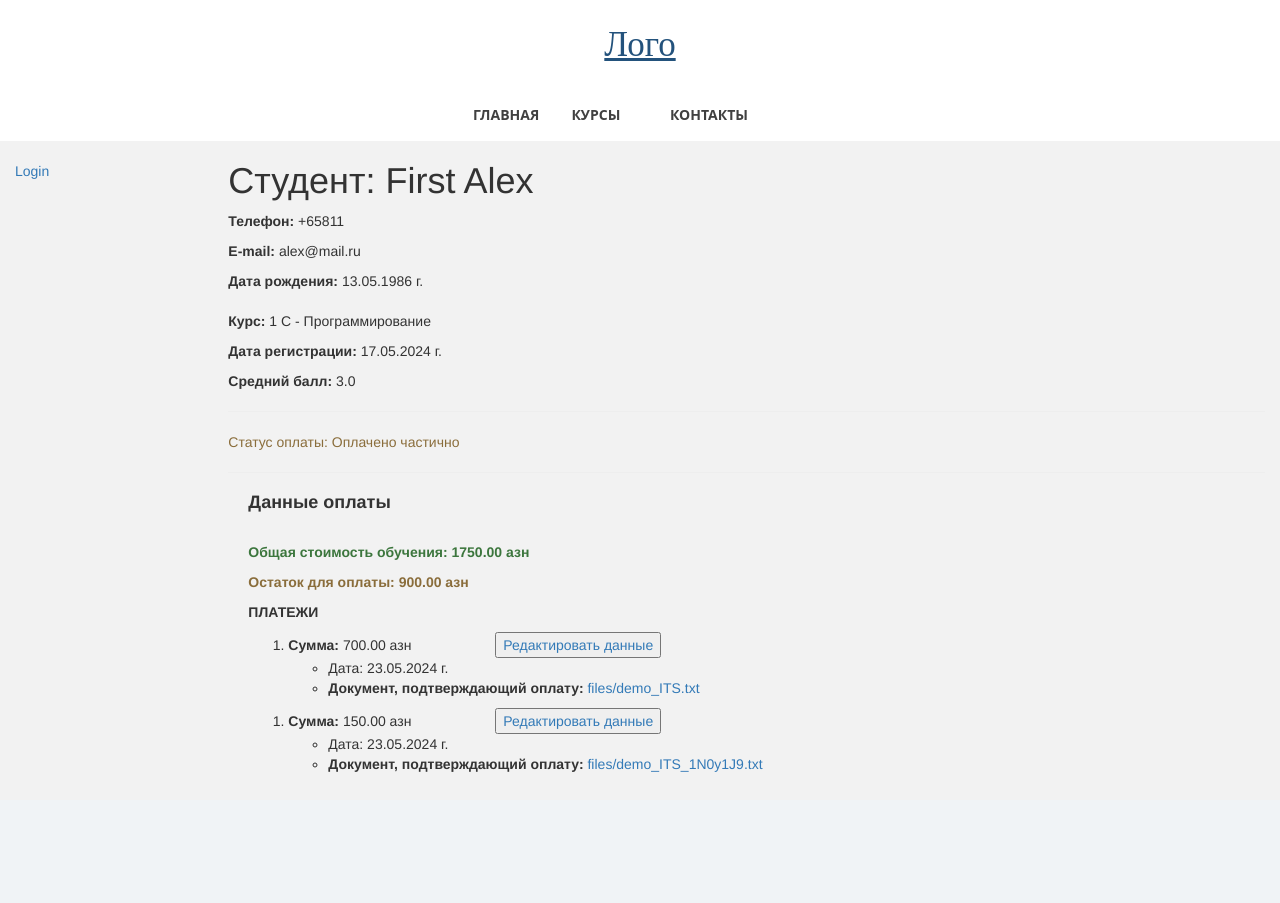
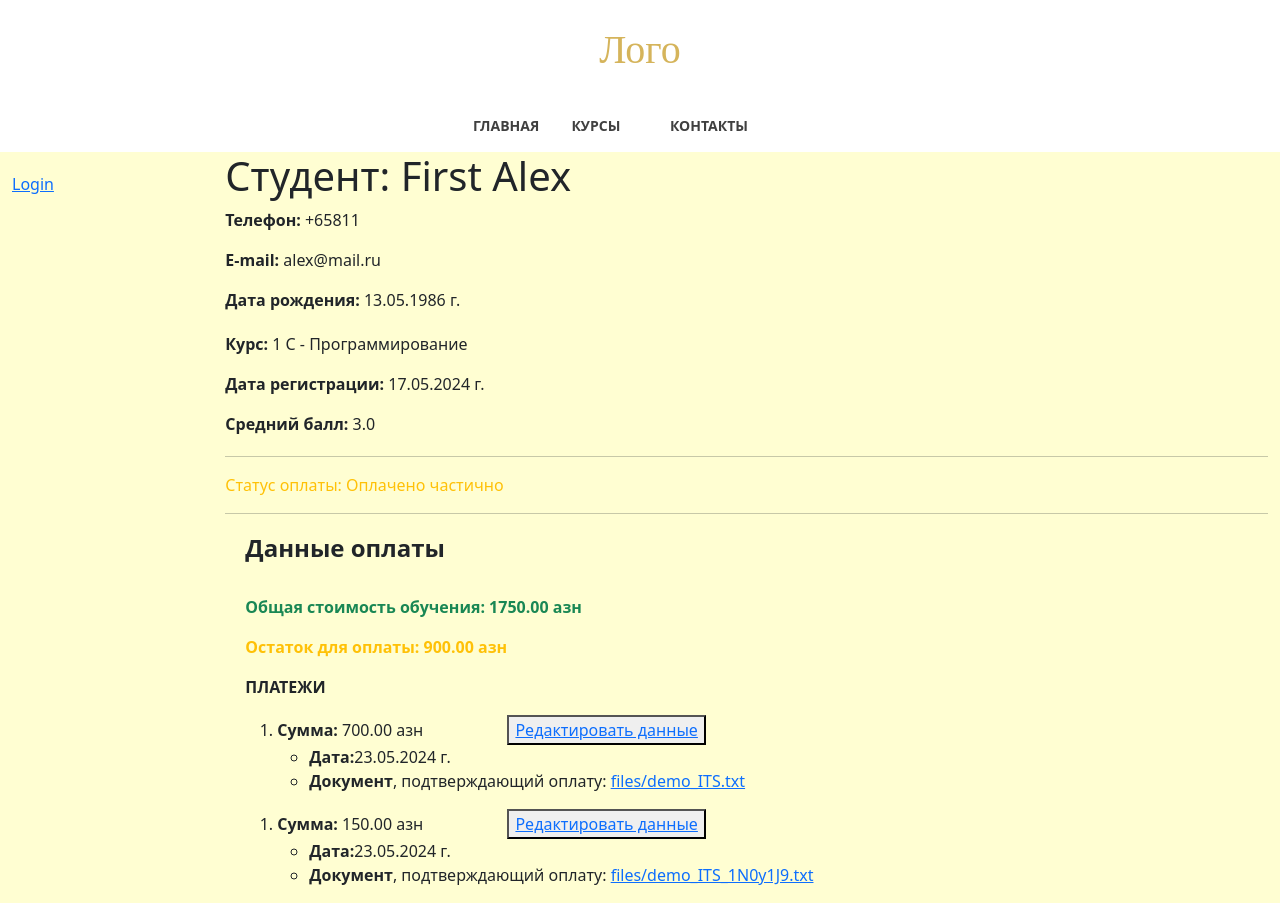
Before and after one commit to elena-yatchenko/my-courses-django, a Django app: page /main/student/5 in a window 1280 px wide. Before the commit the page ends 772 px from the top, so only its background shows below. Run offline with Django 5.2, Linux system fonts and the light colour scheme; data comes from the database, SQL or seed files in the repository; both versions use the stored data as it was after the commit; some libraries are stand-ins or nearby versions.

Commit message:
static start

```diff
--- a/mycourses/students_app/models.py
+++ b/mycourses/students_app/models.py
@@ -142,7 +142,7 @@ class Student(models.Model):
         return reverse("student-detail", args=[str(self.id)])
 
     def __str__(self):
-        return f"{self.name}, {self.surname}"
+        return f"{self.full_name}"
 
 
 class Performance(models.Model):
--- a/mycourses/students_app/static/students_app/css/styles.css
+++ b/mycourses/students_app/static/students_app/css/styles.css
@@ -10,7 +10,7 @@
 
 body {
   margin: 0;
-  background: #f2f2f2;
+  background: rgb(255, 254, 210);
 }
 
 header {
@@ -117,7 +117,7 @@ nav ul {
 }
 
 #radio_rate {
-  font-size: 25px;
+  font-size: 20px;
   color: #312d2d;
   align-items: center;
   padding: 5px 15px 15px 5px;
@@ -125,45 +125,6 @@ nav ul {
   justify-content: space-between;
 }
 
-/*
-.form_radio_btn {
-  display: inline-block;
-  margin-right: 10px;
-} */
-
-/* #radio_rate {
-  position: absolute;
-  top: 50%;
-  left: 50%;
-  transform: translate(-50%, -50%);
-} */
-/*
-.form_radio_btn input[type=radio] {
-  display: none;
-}
-
-.form_radio_btn label {
-  display: inline-block;
-  cursor: pointer;
-  padding: 0px 15px;
-  line-height: 34px;
-  border: 1px solid #999;
-  border-radius: 6px;
-  user-select: none;
-} */
-
-/* Checked
-.form_radio_btn input[type=radio]:checked+label {
-  background: #ffe0a6;
-}
-
-/* Hover */
-/* .form_radio_btn label:hover {
-  color: #666;
-} */
-
-/* Disabled */
-/* .form_radio_btn input[type=radio]:disabled+label {
-  background: #efefef;
-  color: #666;
-} */
+/* https://itproger.com/course/django/5
+https://getbootstrap.com/docs/5.3/forms/checks-radios/
+*/
--- a/mycourses/students_app/templates/students_app/course_detail.html
+++ b/mycourses/students_app/templates/students_app/course_detail.html
@@ -23,9 +23,9 @@
         <!-- {{ form.as_p }} -->
         <p>{{ form.text }}</p>
         <p><b>Оцените курс</b></p>
-        <fieldset id="radio_rate">
+        <fieldset class="row row-cols-lg-auto g-3 align-items-center" id="radio_rate">
             {% for radio in form.rate %}
-            <label for="{{ radio.id_for_label }}">
+            <label class="btn btn-secondary" for="{{ radio.id_for_label }}">
                 {{ radio.choice_label }}
                 <span>{{ radio.tag }}</span>
             </label>
--- a/mycourses/students_app/templates/students_app/profile.html
+++ b/mycourses/students_app/templates/students_app/profile.html
@@ -49,10 +49,9 @@
     <ol>
         <li><strong>Сумма: </strong>{{ payment.amount }} азн
             <ul>
-                <li>Дата:
-                    </strong>{{ payment.paid_date|date:"d.m.Y" }} г.</li>
+                <li><strong>Дата:</strong>{{ payment.paid_date|date:"d.m.Y" }} г.</li>
                 {% if payment.document %}
-                <li><strong>Документ, подтверждающий оплату: </strong>
+                <li><strong>Документ</strong>, подтверждающий оплату:
                     <a href="{{ payment.document.url }}">{{ payment.document.name }}</a>
                 </li>
                 {% else %}
--- a/mycourses/students_app/templates/students_app/student_detail.html
+++ b/mycourses/students_app/templates/students_app/student_detail.html
@@ -53,13 +53,16 @@
             <button type="button" style="margin-left:80px"><a href="{% url 'payment-update' student.id payment.id %}">
                     Редактировать данные</a></button>
             <ul>
-                <li>Дата:
-                    </strong>{{ payment.paid_date|date:"d.m.Y" }} г.</li>
-                <li>{% if payment.document %}<strong>Документ, подтверждающий оплату: </strong>
+                <li><strong>Дата:</strong>{{ payment.paid_date|date:"d.m.Y" }} г.</li>
+                {% if payment.document %}
+                <li><strong>Документ</strong>, подтверждающий оплату:
                     <a href="{{ payment.document.url }}">{{ payment.document.name }}</a>
-                    {% else %}<p class="text-danger">(документ, подтверждающий оплату, отсутствует){% endif %}</p>
                 </li>
-            </ul>
+                {% else %}
+                <li class="text-danger" style='list-style-type:none'>(документ, подтверждающий оплату, отсутствует)</li>
+                {% endif %}
+        </li>
+        </ul>
         </li>
     </ol>
     {% endfor %}
--- a/mycourses/templates/base.html
+++ b/mycourses/templates/base.html
@@ -1,15 +1,17 @@
+{% load static %}
 <html lang="en">
 
 <head>
     {% block title %}<title>'1C courses'</title>{% endblock %}
     <meta charset="utf-8" />
     <meta name="viewport" content="width=device-width, initial-scale=1" />
-    <link rel="stylesheet" href="https://maxcdn.bootstrapcdn.com/bootstrap/3.3.7/css/bootstrap.min.css" />
+    <link rel="stylesheet" href="https://cdn.jsdelivr.net/npm/bootstrap@5.3.2/dist/css/bootstrap.min.css" />
+    <!-- <link rel="stylesheet" href="https://maxcdn.bootstrapcdn.com/bootstrap/3.3.7/css/bootstrap.min.css" /> -->
     <script src="https://ajax.googleapis.com/ajax/libs/jquery/1.12.4/jquery.min.js"></script>
     <script src="https://maxcdn.bootstrapcdn.com/bootstrap/3.3.7/js/bootstrap.min.js"></script>
 
     <!-- Добавление дополнительного статического CSS файла -->
-    {% load static %}
+
     <link rel="stylesheet" href="{% static 'students_app/css/styles.css' %}" />
 </head>
 
```
Also changed, not shown: mycourses/students_app/forms.py (+20 -19 lines), mycourses/students_app/templates/students_app/confirmation.html (+8 -6 lines), mycourses/db.sqlite3.
